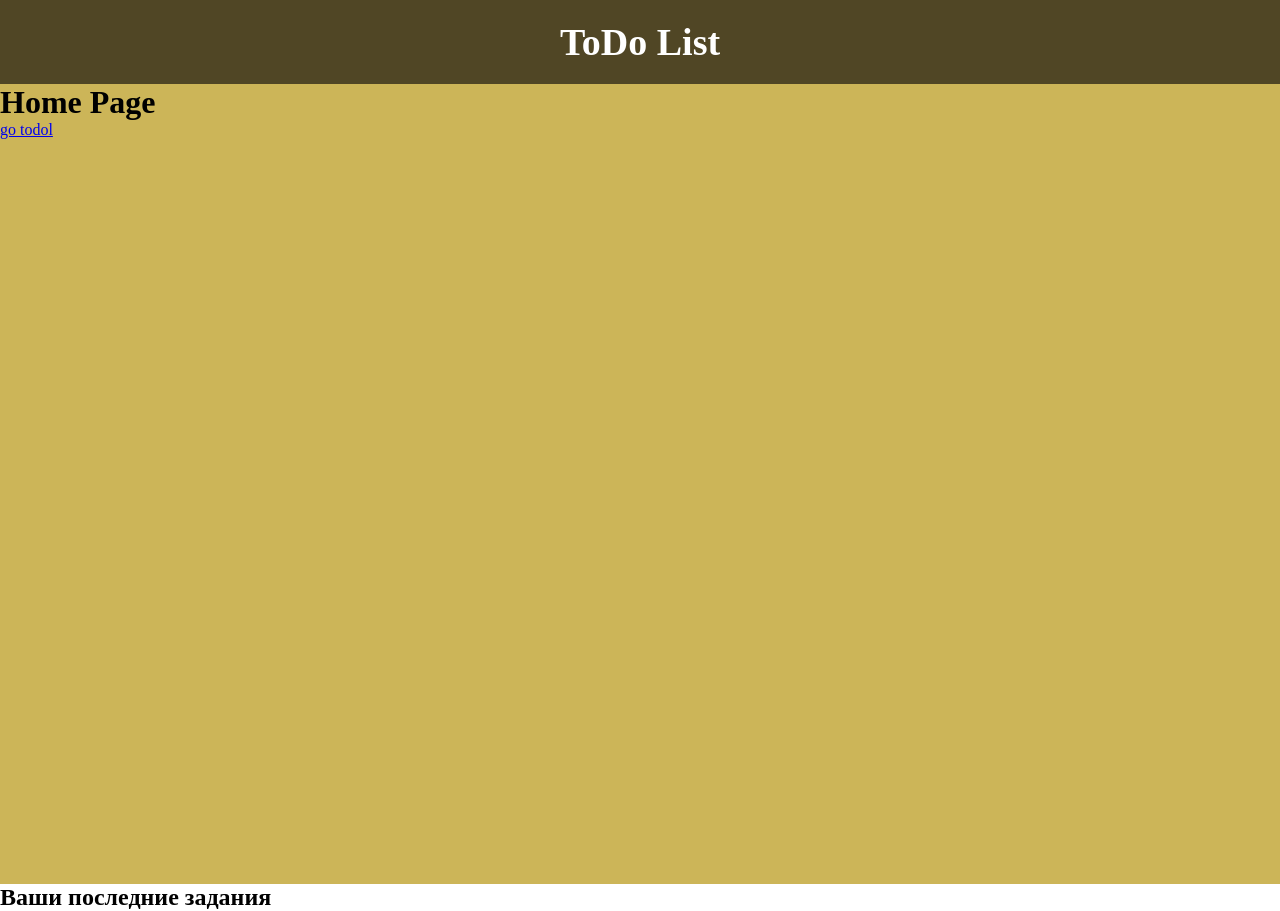
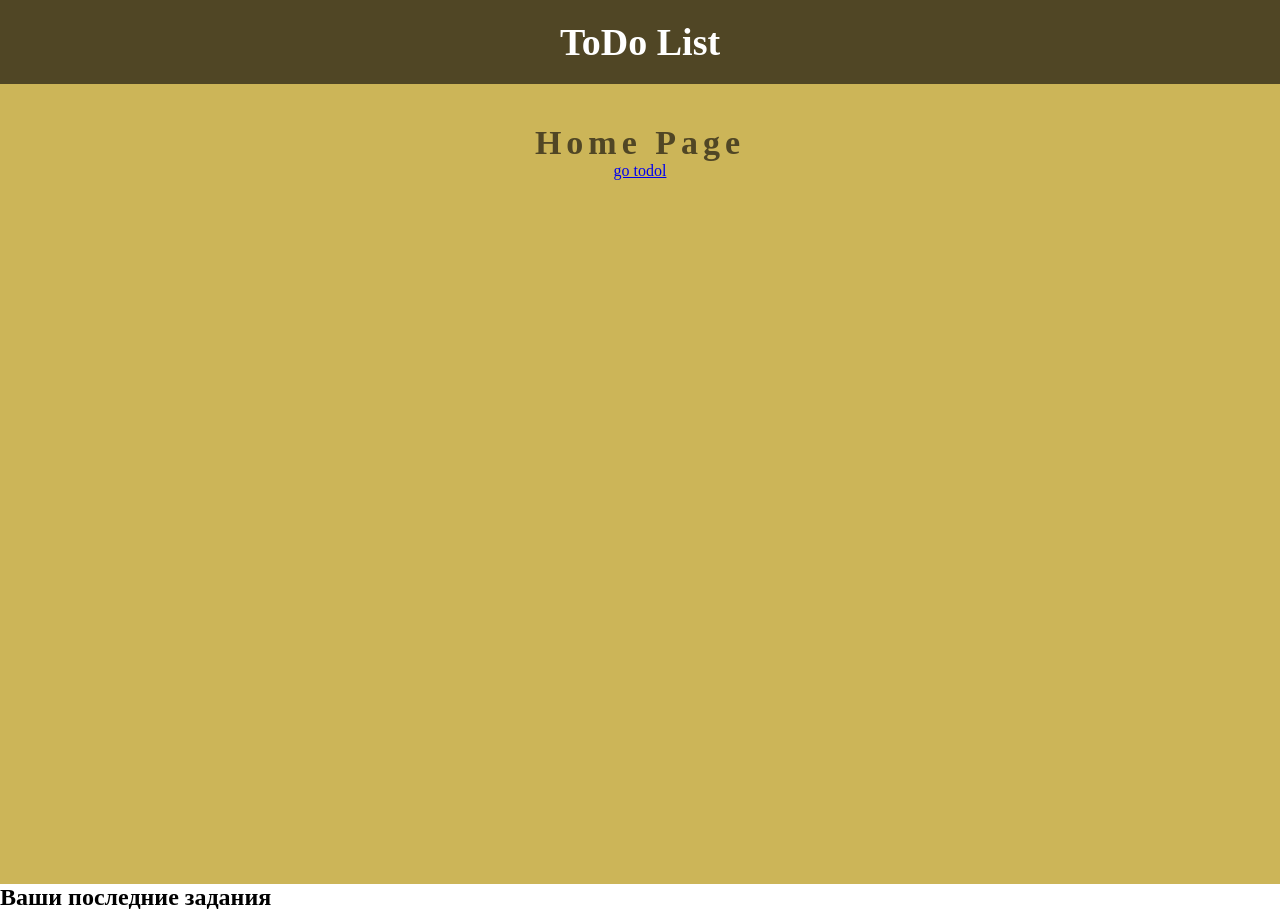
Before and after one commit to CkutlsGit/todol--vue-vuex, a Vue app in the folder todol/: page / in a window 1280 px wide. Built offline with nearby package versions, Linux system fonts and the light colour scheme.

Commit message:
style: add style for h1 in home page

```diff
--- a/todol/src/pages/HomePage.vue
+++ b/todol/src/pages/HomePage.vue
@@ -32,6 +32,16 @@ export default {
 }
 </script>
 
-<style>
-
+<style scoped>
+.home {
+  display: flex;
+  justify-content: center;
+  text-align: center;
+  padding-top: 40px;
+}
+.home__content h1 {
+  font-size: 34px;
+  color: #504625;
+  letter-spacing: 5px;
+}
 </style>
```
